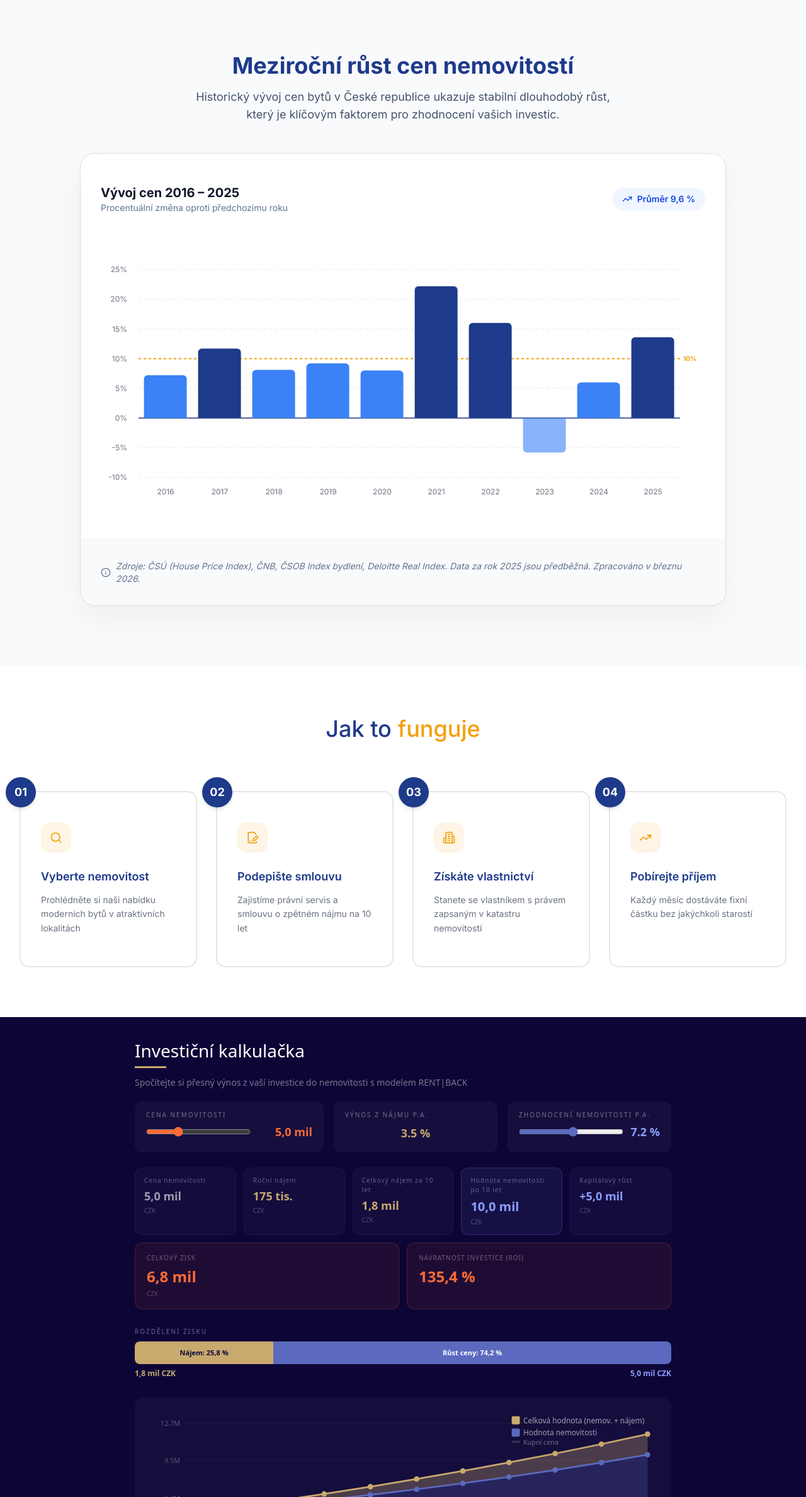
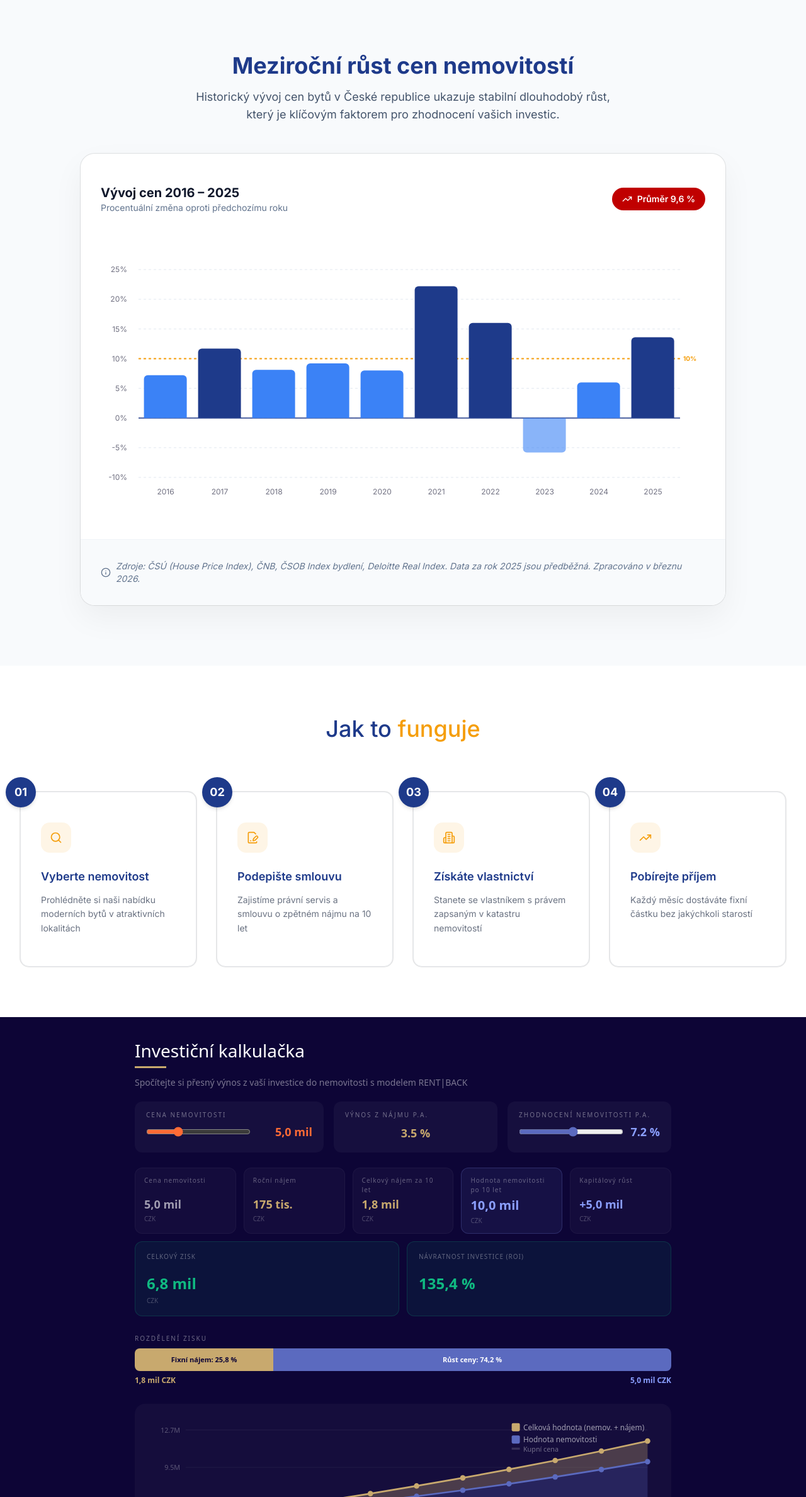
Before and after one commit to spilberkweb/rent-back, a Next.js app: page / in a window 1280 px wide. Shown: the part 4354-6731 px from the top of the page at 63% size. Built offline with nearby package versions, Linux system fonts and the light colour scheme.

Commit message:
style: Update chart and investment model color schemes and refine rent label text.

```diff
--- a/components/InvestmentModel.tsx
+++ b/components/InvestmentModel.tsx
@@ -334,14 +334,14 @@ export function InvestmentModel() {
             {
               label: t.calculator.totalProfit.toUpperCase(),
               value: fmtM(final.totalProfit),
-              color: O,
+              color: "#10b981",
               sub: "CZK",
               big: true,
             },
             {
               label: t.calculator.roi.toUpperCase(),
               value: returnPctFormatted + " %",
-              color: O,
+              color: "#10b981",
               sub: "",
               big: true,
             },
@@ -353,14 +353,14 @@ export function InvestmentModel() {
                   flex: k.big ? "1 1 200px" : "1 1 140px",
                   minWidth: 130,
                   background: k.big
-                    ? "rgba(255,107,53,0.08)"
+                    ? "rgba(16,185,129,0.08)"
                     : k.bold
                       ? "rgba(139,159,255,0.08)"
                       : "rgba(255,255,255,0.03)",
                   borderRadius: 12,
                   padding: k.big ? "16px 18px" : "12px 14px",
                   border: k.big
-                    ? "1px solid rgba(255,107,53,0.2)"
+                    ? "1px solid rgba(16,185,129,0.2)"
                     : k.bold
                       ? "1px solid rgba(139,159,255,0.2)"
                       : "1px solid rgba(255,255,255,0.04)",
@@ -372,6 +372,9 @@ export function InvestmentModel() {
                     color: "rgba(255,255,255,0.35)",
                     letterSpacing: 1,
                     marginBottom: 4,
+                    height: 28,
+                    display: "flex",
+                    alignItems: "flex-start"
                   }}
                 >
                   {k.label}
@@ -440,10 +443,10 @@ export function InvestmentModel() {
               }}
             >
               {(language === "cs"
-                ? "Nájem: "
+                ? "Fixní nájem: "
                 : language === "it"
-                  ? "Affitto: "
-                  : "Rent: ") +
+                  ? "Affitto fisso: "
+                  : "Fixed Rent: ") +
                 ((final.cumRent / final.totalProfit) * 100)
                   .toFixed(1)
                   .replace(".", language === "cs" ? "," : ".") +
--- a/components/home/Chart.tsx
+++ b/components/home/Chart.tsx
@@ -94,8 +94,8 @@ export function ChartSection() {
                     {t.chart.cardDescription}
                   </CardDescription>
                 </div>
-                <div className="flex items-center gap-2 bg-blue-50 text-blue-700 px-4 py-2 rounded-full text-sm font-semibold self-start md:self-auto">
-                  <TrendingUp className="h-4 w-4" />
+                <div className="flex items-center gap-2 bg-[#C00000] text-white px-4 py-2 rounded-full text-sm font-semibold self-start md:self-auto">
+                  <TrendingUp className="h-4 w-4 text-white" />
                   {t.chart.average}
                 </div>
               </div>
```
